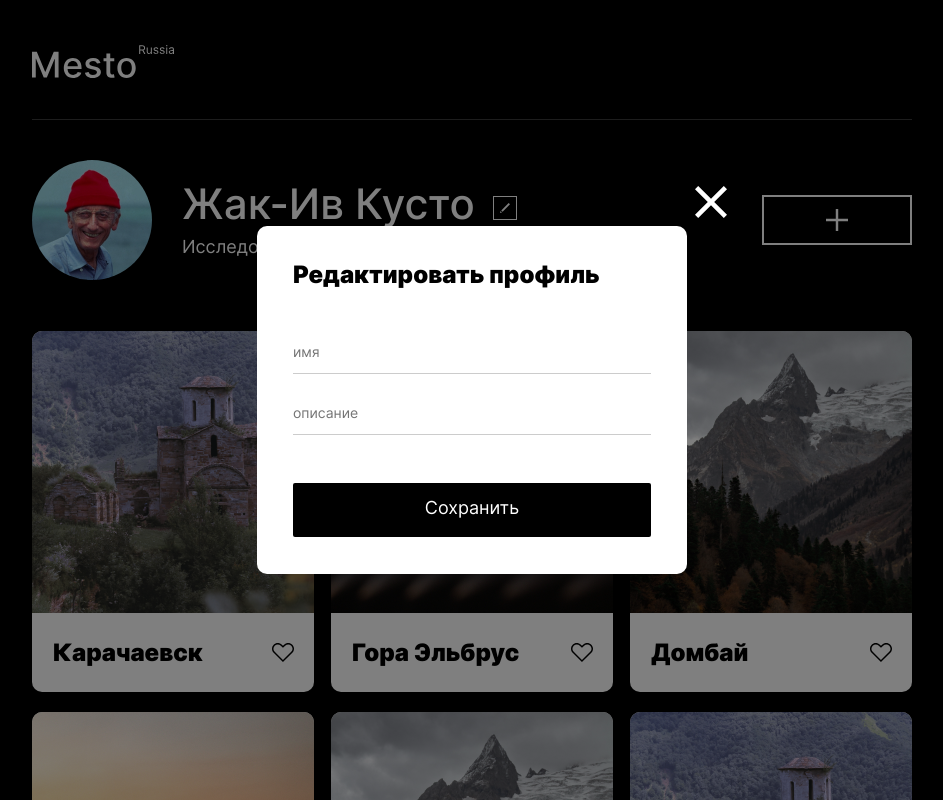
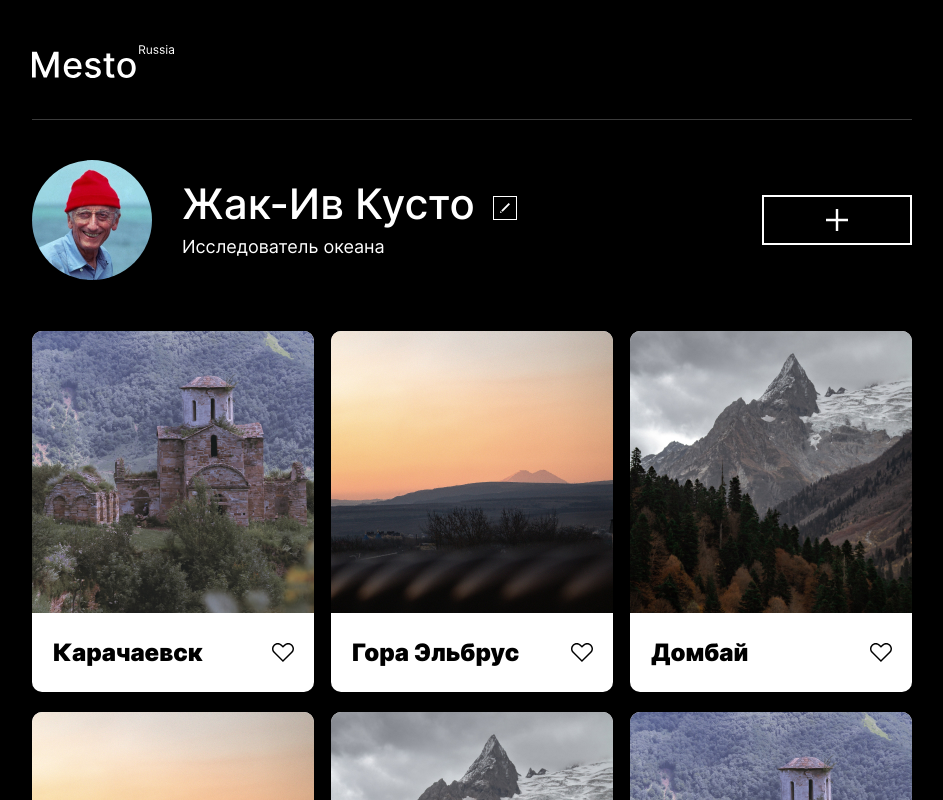
Before and after one commit to vkornushenko/mesto-project, a plain HTML site: page index.html in a window 1280 px wide. Shown: the top 800 px of the page, without its empty margins (168-1111 px from the left). Drawn offline with Linux system fonts and the light colour scheme.

Commit message:
выключил pop-up

```diff
--- a/index.html
+++ b/index.html
@@ -78,7 +78,7 @@
       <p class="footer__copyright">© 2022 Mesto Russia</p>
     </footer>
     <!-- Чтобы модальное окно открывалось, добавьте ему модификатор pop-up_opened -->
-    <div class="pop-up pop-up_opened">
+    <div class="pop-up">
       <div class="edit-profile__container">
         <button type="button" class="edit-profile__close-btn fade-btn fade-btn_type_icon-bg-dark"></button>
 
```
